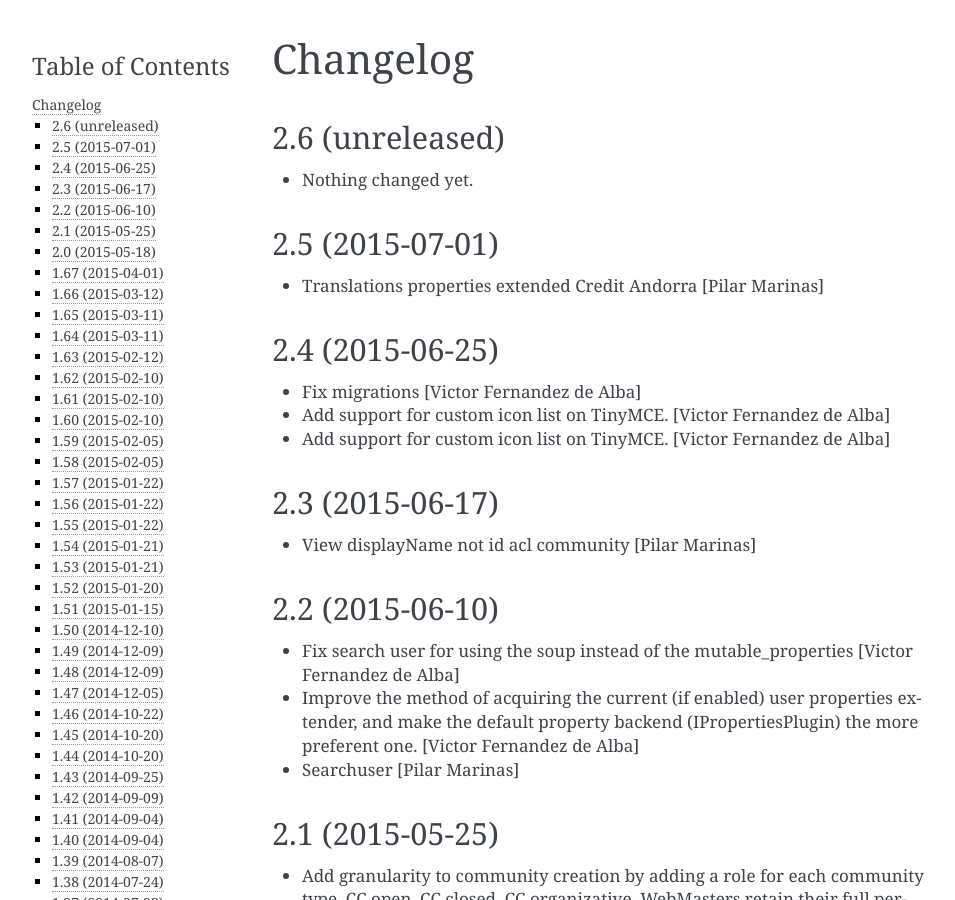
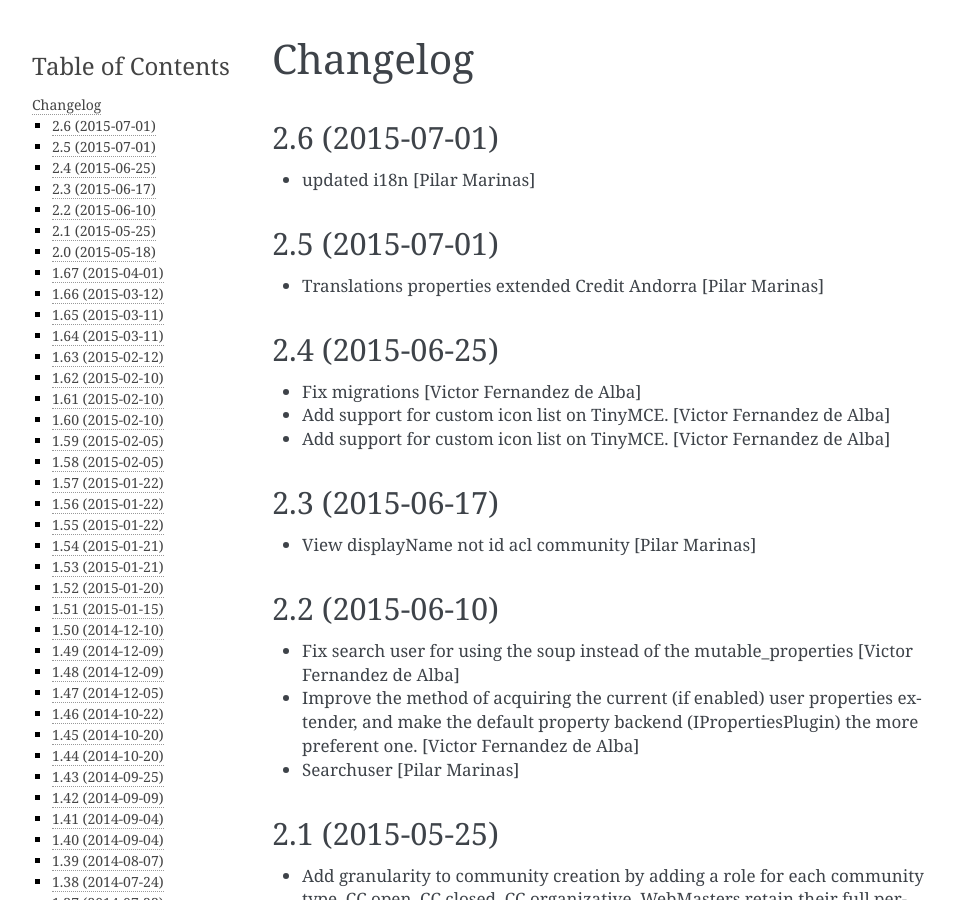
Before and after one commit to UPCnet/ulearn.core, a Sphinx documentation site: the page built from docs/HISTORY.rst, in a window 1280 px wide and 900 px high. Shown: the whole window, without its empty margins (148-1103 px from the left). Built offline with Sphinx 7.4.7, drawn with Linux system fonts in a browser that asks for light colours; pages that are not in the unit, such as notebooks, are missing from menus.

Commit message:
Preparing release 2.6

```diff
--- a/docs/HISTORY.rst
+++ b/docs/HISTORY.rst
@@ -1,11 +1,10 @@
 Changelog
 =========
 
-2.6 (unreleased)
+2.6 (2015-07-01)
 ----------------
 
-- Nothing changed yet.
-
+* updated i18n [Pilar Marinas]
 
 2.5 (2015-07-01)
 ----------------
--- a/setup.py
+++ b/setup.py
@@ -1,7 +1,7 @@
 from setuptools import setup, find_packages
 import os
 
-version = '2.6.dev0'
+version = '2.6'
 
 README = open('README.rst').read()
 HISTORY = open(os.path.join('docs', 'HISTORY.rst')).read()
```
